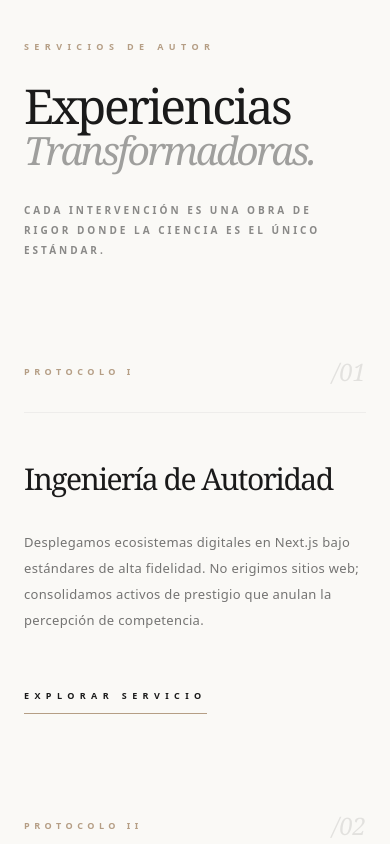
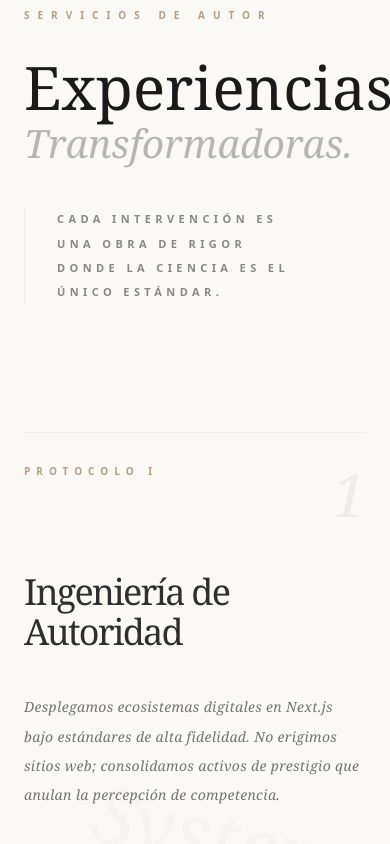
Before and after one commit to utilixdev/editorial-template, a Next.js app: page / in a window 390 px wide. Shown: the part 2780-3624 px from the top of the page. Built offline with nearby package versions, Linux system fonts and the light colour scheme; a web font is replaced by a local one.

Commit message:
design: implementado layout asimétrico Tier 1 y cinemática de entrada asíncrona

```diff
--- a/app/campanya/page.tsx
+++ b/app/campanya/page.tsx
@@ -4,6 +4,7 @@ import Navigation from "@/components/Navigation";
 import Hero from "@/components/Hero";
 import Philosophy from "@/components/Philosophy";
 import Methodology from "@/components/Methodology";
+import VisionConcepts from "@/components/VisionConcepts"; // 1. Importamos el nuevo componente
 import Services from "@/components/Services";
 import Footer from "@/components/Footer";
 import WhatsAppFloat from "@/components/WhatsAppFloat";
@@ -33,7 +34,11 @@ export default function CampanyaPage() {
 
       <Methodology isLanding={true} />
 
-      {/* 2. CONEXIÓN DE SERVICES: También deben poder abrir el popup */}
+      {/* 2. INSERTAMOS CONCEPTOS DE VISIÓN AQUÍ */}
+      {/* Esto actúa como tu "Portfolio de Autoridad" antes de vender servicios */}
+      <VisionConcepts />
+
+      {/* 3. CONEXIÓN DE SERVICES: También deben poder abrir el popup */}
       <Services
         isLanding={true}
         onOpenPopup={handleOpenPopup}
@@ -88,7 +93,7 @@ export default function CampanyaPage() {
       <Footer />
       <WhatsAppFloat />
 
-      {/* 3. EL POPUP: Asegúrate de que LeadPopup use forceOpen y setForceOpen */}
+      {/* 4. EL POPUP: Asegúrate de que LeadPopup use forceOpen y setForceOpen */}
       <LeadPopup forceOpen={showPopup} setForceOpen={setShowPopup} />
     </main>
   );
--- a/components/Services.tsx
+++ b/components/Services.tsx
@@ -5,21 +5,26 @@ const studioServices = [
   {
     title: "Ingeniería de Autoridad",
     desc: "Desplegamos ecosistemas digitales en Next.js bajo estándares de alta fidelidad. No erigimos sitios web; consolidamos activos de prestigio que anulan la percepción de competencia.",
-    tag: "Protocolo I"
+    tag: "Protocolo I",
+    className: "md:w-[45%] md:self-start", // Primera tarjeta: Ancha a la izquierda
+    direction: -40
   },
   {
     title: "Dirección de Estatus",
     desc: "Arquitectura de marca diseñada para clínicas que exigen el escalón superior. Transformamos su identidad en un referente de lujo que legitima el incremento de sus honorarios.",
-    tag: "Protocolo II"
+    tag: "Protocolo II",
+    className: "md:w-[40%] md:self-end md:mt-[-150px]", // Segunda: Derecha y sube para solaparse visualmente
+    direction: 40
   },
   {
     title: "Sistemas de Filtrado",
     desc: "Algoritmos de captación de alto valor. Diseñados para atraer exclusivamente al paciente que no cuestiona el coste, sino que busca la maestría clínica absoluta.",
-    tag: "Protocolo III"
+    tag: "Protocolo III",
+    className: "md:w-[35%] md:self-center md:mt-12", // Tercera: Centrada y con aire
+    direction: -40
   },
 ];
 
-// Añadimos onOpenPopup a las props
 export default function Services({
   isLanding = false,
   onOpenPopup
@@ -27,88 +32,98 @@ export default function Services({
   isLanding?: boolean;
   onOpenPopup?: () => void;
 }) {
-  const currentServices = isLanding ? studioServices : studioServices; // Aquí irían tus servicios de clínica si no es landing
+  const currentServices = isLanding ? studioServices : studioServices;
 
   return (
-    <section id="servicios" className="py-24 md:py-48 px-6 md:px-24 bg-[#FAF9F6]">
-      <div className="flex flex-col md:flex-row md:items-end justify-between mb-24 md:mb-40 gap-8">
-        <div className="max-w-2xl">
+    <section id="servicios" className="pt-16 pb-48 px-6 md:px-24 bg-[#FAF9F6] overflow-hidden">
+      {/* Encabezado Asimétrico */}
+      <div className="flex flex-col md:flex-row md:items-end justify-between mb-32 md:mb-56 gap-12">
+        <div className="max-w-3xl">
           <motion.span
-            initial={{ opacity: 0 }}
-            whileInView={{ opacity: 1 }}
-            className="text-[#B59E85] text-[9px] uppercase tracking-[0.6em] mb-8 block font-bold"
+            initial={{ opacity: 0, x: -20 }}
+            whileInView={{ opacity: 1, x: 0 }}
+            viewport={{ once: true }}
+            className="text-[#B59E85] text-[10px] uppercase tracking-[0.8em] mb-10 block font-black"
           >
             {isLanding ? "Protocolos de Intervención de Élite" : "Servicios de Autor"}
           </motion.span>
-          <h2 className="font-serif text-5xl md:text-8xl text-[#1A1A1A] tracking-tighter leading-[0.85]">
+          <h2 className="font-serif text-6xl md:text-9xl text-[#1A1A1A] tracking-[ -0.05em] leading-[0.8]">
             {isLanding ? (
-              <>Ingeniería <br /> <span className="italic opacity-40">de Prestigio.</span></>
+              <>Ingeniería <br /> <span className="italic opacity-30 font-light text-[12vw] md:text-[8vw]">de Prestigio.</span></>
             ) : (
-              <>Experiencias <br /> <span className="italic opacity-40 text-[10vw] md:text-[6vw]">Transformadoras.</span></>
+              <>Experiencias <br /> <span className="italic opacity-30 text-[10vw] md:text-[6vw]">Transformadoras.</span></>
             )}
           </h2>
         </div>
-        <p className="text-[10px] md:text-[11px] uppercase tracking-[0.3em] text-[#1A1A1A]/50 max-w-[300px] leading-loose font-bold">
+        <motion.p
+          initial={{ opacity: 0 }}
+          whileInView={{ opacity: 0.5 }}
+          transition={{ delay: 0.5 }}
+          className="text-[11px] uppercase tracking-[0.4em] text-[#1A1A1A] max-w-[280px] leading-[2.2] font-bold border-l border-[#B59E85]/30 pl-8"
+        >
           {isLanding
             ? "Erradicamos lo genérico. Proyectamos la superioridad técnica de su clínica."
             : "Cada intervención es una obra de rigor donde la ciencia es el único estándar."
           }
-        </p>
+        </motion.p>
       </div>
 
-      <div className="grid grid-cols-1 md:grid-cols-3 gap-y-24 md:gap-x-16 lg:gap-x-24">
+      {/* Contenedor Flex con Dirección de Columna para manejar la asimetría */}
+      <div className="flex flex-col relative min-h-[1000px]">
         {currentServices.map((s, i) => (
           <motion.div
             key={i}
-            initial={{ opacity: 0, y: 40 }}
-            whileInView={{ opacity: 1, y: 0 }}
-            viewport={{ once: true, margin: "-100px" }}
+            initial={{ opacity: 0, x: s.direction, y: 30 }}
+            whileInView={{ opacity: 1, x: 0, y: 0 }}
+            viewport={{ once: true, margin: "-50px" }}
             transition={{
-              delay: i * 0.2,
-              duration: 1.2,
+              duration: 1.5,
               ease: [0.22, 1, 0.36, 1]
             }}
-            className="group relative flex flex-col"
+            className={`group relative flex flex-col mb-32 md:mb-0 ${s.className}`}
           >
-            <div className="flex items-center justify-between mb-12 border-b border-[#1A1A1A]/5 pb-6">
-              <span className="text-[9px] font-bold tracking-[0.5em] text-[#B59E85] uppercase">
-                {s.tag}
-              </span>
-              <span className="font-serif italic text-2xl opacity-10 group-hover:opacity-100 group-hover:text-[#B59E85] transition-all duration-1000">
-                /0{i + 1}
-              </span>
+            {/* Cabecera de Servicio con Línea de Tensión */}
+            <div className="flex items-center justify-between mb-12 relative">
+               <div className="absolute top-0 left-0 w-full h-[1px] bg-[#1A1A1A]/5 group-hover:bg-[#B59E85]/20 transition-colors duration-1000" />
+               <div className="pt-8 flex justify-between w-full items-start">
+                  <span className="text-[10px] font-black tracking-[0.6em] text-[#B59E85] uppercase">
+                    {s.tag}
+                  </span>
+                  <span className="font-serif italic text-6xl opacity-5 group-hover:opacity-20 group-hover:text-[#B59E85] transition-all duration-1000 transform group-hover:-translate-y-2">
+                    {i + 1}
+                  </span>
+               </div>
             </div>
 
-            <h3 className="font-serif text-3xl md:text-4xl text-[#1A1A1A] mb-8 tracking-tighter group-hover:pl-2 transition-all duration-700">
+            <h3 className="font-serif text-4xl md:text-5xl text-[#1A1A1A] mb-10 tracking-tighter opacity-90 group-hover:pl-4 transition-all duration-700 ease-out">
               {s.title}
             </h3>
 
-            <p className="text-[13px] md:text-[14px] leading-[2] text-[#1A1A1A]/60 mb-12 min-h-[100px] tracking-wide font-medium">
+            <p className="text-[14px] md:text-[15px] leading-[2.1] text-[#1A1A1A]/60 mb-14 tracking-wide font-serif italic max-w-md">
               {s.desc}
             </p>
 
-            {/* BOTÓN REEVALUADO: Ahora dispara el Popup si es landing */}
+            {/* CTA de Élite */}
             <button
               onClick={isLanding ? onOpenPopup : undefined}
-              className="mt-auto relative inline-block group/btn self-start text-left"
+              className="mt-auto relative inline-block group/btn self-start overflow-hidden py-2"
             >
-              <span className="text-[9px] uppercase tracking-[0.6em] text-[#1A1A1A] font-black transition-colors duration-500 group-hover/btn:text-[#B59E85]">
+              <span className="text-[10px] uppercase tracking-[0.8em] text-[#1A1A1A] font-black block transition-transform duration-500 group-hover/btn:-translate-y-[120%]">
+                {isLanding ? "Solicitar Auditoría" : "Explorar Servicio"}
+              </span>
+              <span className="absolute inset-0 text-[10px] uppercase tracking-[0.8em] text-[#B59E85] font-black block transition-transform duration-500 translate-y-[120%] group-hover/btn:translate-y-0">
                 {isLanding ? "Solicitar Auditoría" : "Explorar Servicio"}
               </span>
 
-              <motion.div
-                className="h-[1px] bg-[#B59E85] mt-2"
-                initial={{ scaleX: 0 }}
-                whileInView={{ scaleX: 1 }}
-                viewport={{ once: true }}
-                transition={{ delay: 1.5 + (i * 0.2), duration: 1 }}
-                style={{ originX: 0 }}
-              />
+              <div className="h-[1px] bg-[#B59E85] mt-4 w-full transform scale-x-0 group-hover/btn:scale-x-100 transition-transform duration-700 origin-left" />
             </button>
-
-            <div className="absolute -inset-8 bg-white/50 opacity-0 group-hover:opacity-100 -z-10 transition-all duration-1000 rounded-xl blur-2xl hidden md:block" />
           </motion.div>
         ))}
+
+        {/* Marca de agua de fondo para unir las piezas asimétricas */}
+        <div className="absolute top-[20%] right-[-5%] font-serif italic text-[20vw] text-[#1A1A1A]/[0.02] pointer-events-none select-none rotate-12">
+          Systems
+        </div>
       </div>
     </section>
   );
--- /dev/null
+++ b/components/VisionConcepts.tsx
@@ -0,0 +1,108 @@
+"use client";
+import { motion } from "framer-motion";
+
+const concepts = [
+  {
+    id: "01",
+    title: "Minimalismo Clínico",
+    description: "La ausencia de ruido visual genera una respuesta de confianza inmediata. Arquitectura digital basada en el espacio en blanco y la jerarquía tipográfica.",
+    tag: "ESTÉTICA EDITORIAL",
+    direction: -50, // Entra desde la izquierda
+    align: "start"
+  },
+  {
+    id: "02",
+    title: "Fricción Cero (iOS)",
+    description: "Ingeniería aplicada para el hardware más exigente. Eliminamos zooms intrusivos y errores de interfaz para una navegación fluida en dispositivos Pro.",
+    tag: "INGENIERÍA UX",
+    direction: 50, // Entra desde la derecha
+    align: "end"
+  },
+  {
+    id: "03",
+    title: "Conversión de Prestigio",
+    description: "Sustituimos los formularios genéricos por flujos de contacto directo. El paciente de alto valor no espera; busca acceso preferente.",
+    tag: "ESTRATEGIA",
+    direction: -50, // Entra desde la izquierda
+    align: "start"
+  }
+];
+
+export default function VisionConcepts() {
+  return (
+    <section className="bg-[#FAF9F6] py-40 px-6 md:px-24 border-t border-[#1A1A1A]/5 overflow-hidden">
+      <div className="max-w-7xl mx-auto">
+
+        {/* Encabezado con desplazamiento lateral */}
+        <motion.div
+          initial={{ opacity: 0, x: -30 }}
+          whileInView={{ opacity: 1, x: 0 }}
+          viewport={{ once: true }}
+          transition={{ duration: 1.2, ease: [0.22, 1, 0.36, 1] }}
+          className="mb-32 md:ml-20"
+        >
+          <span className="text-[#B59E85] text-[10px] uppercase tracking-[0.8em] mb-8 block font-black">
+            The Standards
+          </span>
+          <h2 className="font-serif text-6xl md:text-8xl text-[#1A1A1A] tracking-tighter leading-none italic">
+            Conceptos de <span className="opacity-30 not-italic">Visión.</span>
+          </h2>
+        </motion.div>
+
+        {/* Layout de Rejilla Rota */}
+        <div className="space-y-40 md:space-y-12 relative">
+          {concepts.map((item, index) => (
+            <motion.div
+              key={item.id}
+              initial={{ opacity: 0, x: item.direction }}
+              whileInView={{ opacity: 1, x: 0 }}
+              viewport={{ once: true, margin: "-100px" }}
+              transition={{
+                duration: 1.5,
+                delay: index * 0.1,
+                ease: [0.22, 1, 0.36, 1]
+              }}
+              className={`flex w-full ${item.align === "end" ? "justify-end" : "justify-start"}`}
+            >
+              <div className="group w-full md:w-5/12 relative">
+                {/* ID Flotante - Toque de alta costura */}
+                <span className="absolute -top-12 -left-8 font-serif italic text-8xl text-[#1A1A1A]/5 group-hover:text-[#B59E85]/10 transition-colors duration-1000 select-none">
+                  {item.id}
+                </span>
+
+                <div className="border-t border-[#1A1A1A]/10 pt-10 relative z-10">
+                  <div className="flex justify-between items-center mb-10">
+                    <span className="text-[9px] uppercase tracking-[0.6em] text-[#B59E85] font-black">
+                      {item.tag}
+                    </span>
+                    <div className="w-12 h-[1px] bg-[#1A1A1A]/10 origin-right group-hover:scale-x-150 transition-transform duration-1000 bg-[#B59E85]/40" />
+                  </div>
+
+                  <h3 className="font-serif text-4xl text-[#1A1A1A] mb-8 tracking-tight group-hover:italic transition-all duration-700">
+                    {item.title}
+                  </h3>
+
+                  <p className="text-[#1A1A1A]/70 text-[14px] md:text-[15px] leading-[2] font-serif italic max-w-md">
+                    {item.description}
+                  </p>
+
+                  {/* Micro-interacción: Línea de carga premium */}
+                  <div className="mt-12 h-[1px] w-full bg-[#1A1A1A]/5 relative overflow-hidden">
+                    <motion.div
+                      whileInView={{ x: ["-100%", "100%"] }}
+                      transition={{ duration: 3, repeat: Infinity, ease: "linear" }}
+                      className="absolute inset-0 w-1/3 bg-gradient-to-r from-transparent via-[#B59E85]/30 to-transparent"
+                    />
+                  </div>
+                </div>
+              </div>
+            </motion.div>
+          ))}
+
+          {/* Elemento decorativo de fondo - Rigor Técnico */}
+          <div className="absolute top-1/2 left-1/2 -translate-x-1/2 -translate-y-1/2 w-[1px] h-full bg-[#1A1A1A]/5 hidden md:block" />
+        </div>
+      </div>
+    </section>
+  );
+}
```
